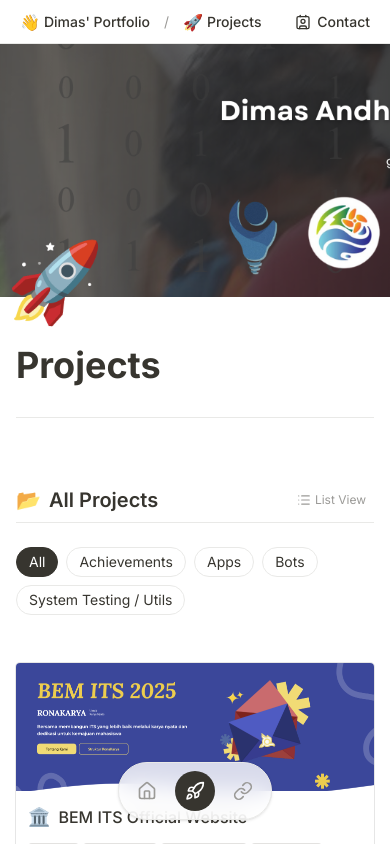
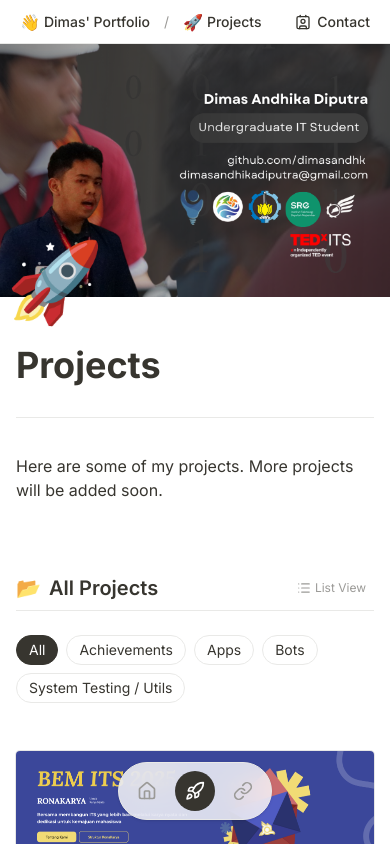
Before and after one commit to dimasandhk/dimasandhk-portfolio-website, a SvelteKit app: page /projects in a window 390 px wide. Shown: the top 844 px of the page. Built offline with nearby package versions, Linux system fonts and the light colour scheme.

Commit message:
feat: Handle mobile cover images

```diff
--- a/src/lib/components/NotionPage.svelte
+++ b/src/lib/components/NotionPage.svelte
@@ -4,11 +4,12 @@
         title: string;
         icon?: string;
         coverImage?: string;
+        mobileCoverImage?: string;
         domicile?: string;
         children?: import('svelte').Snippet;
     }
 
-    let { title, icon = "📄", coverImage, domicile, children }: Props = $props();
+    let { title, icon = "📄", coverImage, mobileCoverImage, domicile, children }: Props = $props();
 
     let scrollY = $state(0);
 </script>
@@ -19,11 +20,12 @@
     <!-- Cover Image -->
     <div class="relative h-[30vh] w-full overflow-hidden">
         <div
-            class="absolute w-full bg-cover bg-center will-change-transform"
+            class="absolute w-full bg-cover bg-center will-change-transform cover-bg"
             style="
                 height: 200%;
                 top: -50%;
-                background-image: {coverImage ? `url(${coverImage})` : 'linear-gradient(90deg, #ff9a9e 0%, #fecfef 99%, #fecfef 100%)'};
+                --bg-desktop: {coverImage ? `url(${coverImage})` : 'linear-gradient(90deg, #ff9a9e 0%, #fecfef 99%, #fecfef 100%)'};
+                --bg-mobile: {mobileCoverImage ? `url(${mobileCoverImage})` : (coverImage ? `url(${coverImage})` : 'linear-gradient(90deg, #ff9a9e 0%, #fecfef 99%, #fecfef 100%)')};
                 transform: translate3d(0, {scrollY * 0.5}px, 0);
             "
         >
@@ -57,6 +59,16 @@
 </div>
 
 <style>
+    .cover-bg {
+        background-image: var(--bg-desktop);
+    }
+
+    @media (max-width: 768px) {
+        .cover-bg {
+            background-image: var(--bg-mobile);
+        }
+    }
+
     :global(.notion-content > *) {
         margin-bottom: 0.5rem;
     }
--- a/src/routes/+page.svelte
+++ b/src/routes/+page.svelte
@@ -16,7 +16,7 @@
     const featuredProjects = projects.filter(p => p.featured);
 </script>
 
-<NotionPage title="Dimas Andhika's Portfolio" icon="👋" coverImage="/Banner_Linked_baru.png" domicile="Jakarta, Indonesia">
+<NotionPage title="Dimas Andhika's Portfolio" icon="👋" coverImage="/Banner_Linked_baru.png" mobileCoverImage="/Banner_Linked_mobile.png" domicile="Jakarta, Indonesia | GMT+7">
     <!-- <NotionBlock> -->
         <!-- <div class="h-4"></div> Spacer -->
     <!-- </NotionBlock> -->
--- a/src/routes/linktree/+page.svelte
+++ b/src/routes/linktree/+page.svelte
@@ -42,7 +42,7 @@
     ];
 </script>
 
-<NotionPage title="Links" icon="🔗" coverImage="/Banner_Linked_baru.png" domicile="Jakarta, Indonesia">
+<NotionPage title="Links" icon="🔗" coverImage="/Banner_Linked_baru.png" mobileCoverImage="/Banner_Linked_mobile.png" domicile="Jakarta, Indonesia | GMT+7">
     <NotionBlock>
         <p class="text-[16px] leading-[1.5] mb-6">
             Everything you need to find me on the internet.
--- a/src/routes/projects/+page.svelte
+++ b/src/routes/projects/+page.svelte
@@ -5,9 +5,15 @@
     import { projects, type ProjectCategory } from '$lib/data/projects.js';
     import LayoutGrid from 'lucide-svelte/icons/layout-grid';
     import List from 'lucide-svelte/icons/list';
+    import ArrowUp from 'lucide-svelte/icons/arrow-up';
 
     let viewMode = $state<'gallery' | 'list'>('gallery');
     let selectedCategory = $state<string>('All');
+    let scrollY = $state(0);
+
+    function scrollToTop() {
+        window.scrollTo({ top: 0, behavior: 'smooth' });
+    }
 
     const categories = ['All', 'Achievements', 'Apps', 'Bots', 'System Testing / Utils'];
 
@@ -18,7 +24,13 @@
     );
 </script>
 
-<NotionPage title="Projects" icon="🚀" coverImage="/Banner_Linked_baru.png">
+<NotionPage title="Projects" icon="🚀" coverImage="/Banner_Linked_baru.png" mobileCoverImage="/Banner_Linked_mobile.png">
+    <NotionBlock>
+        <p class="text-[16px] leading-[1.5] mb-6">
+            Here are some of my projects. More projects will be added soon.
+        </p>
+    </NotionBlock>
+
     <NotionBlock>
         <div class="flex flex-col gap-6 mt-8 mb-8">
             <!-- Header and View Toggle -->
@@ -72,3 +84,15 @@
         </div>
     </NotionBlock>
 </NotionPage>
+
+<svelte:window bind:scrollY={scrollY} />
+
+{#if scrollY > 300}
+    <button
+        class="fixed bottom-8 right-8 p-3 bg-white shadow-lg rounded-full border border-[#e9e9e7] text-[#37352f] hover:bg-[#efefef] transition-all z-50 cursor-pointer"
+        onclick={scrollToTop}
+        aria-label="Back to top"
+    >
+        <ArrowUp size={20} />
+    </button>
+{/if}
```
Also changed, not shown: static/Banner_Linked_mobile.png (added).
